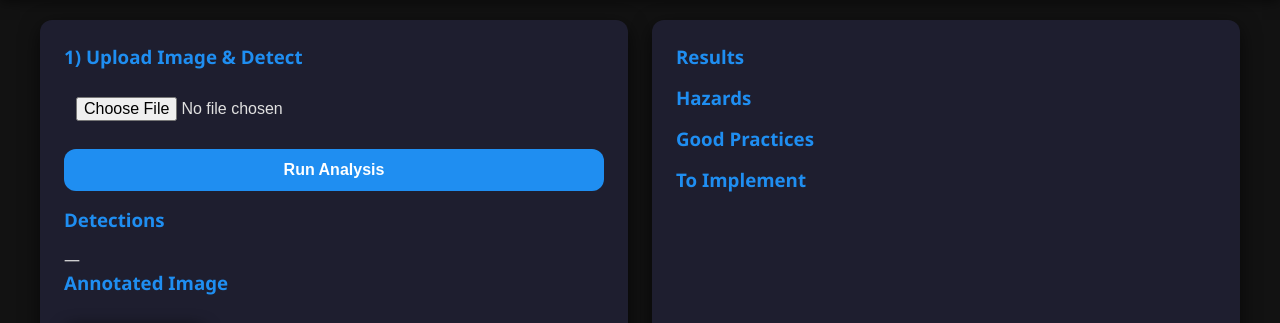
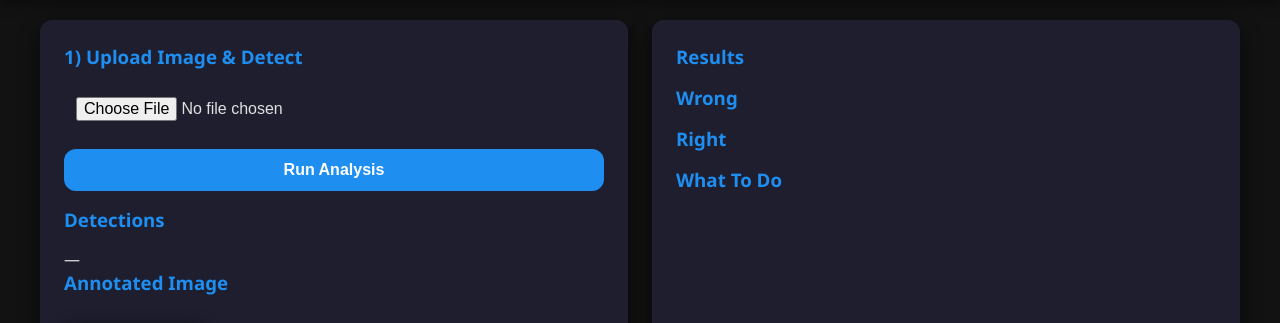
Before and after one commit to Samarthsri1608/VisionIQ, a Flask app: page / in a window 1280 px wide. Shown: the part 75-398 px from the top of the page. Run offline with Flask 3, Linux system fonts and the light colour scheme.

Commit message:
Template Update - Prev

```diff
--- a/template/index.html
+++ b/template/index.html
@@ -145,13 +145,13 @@
     <div class="card">
       <h3>Results</h3>
 
-      <h3>Hazards</h3>
+      <h3>Wrong</h3>
       <div id="wrongSection"></div>
 
-      <h3>Good Practices</h3>
+      <h3>Right</h3>
       <div id="rightSection"></div>
 
-      <h3>To Implement</h3>
+      <h3>What To Do</h3>
       <div id="todoSection"></div>
     </div>
   </div>
```
